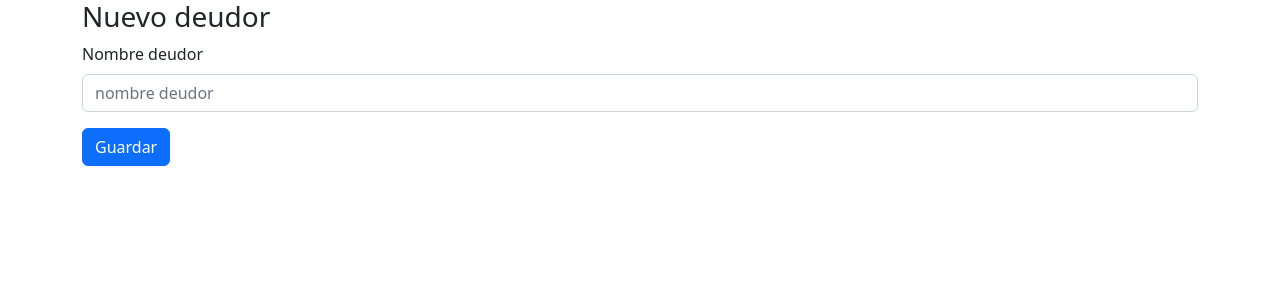
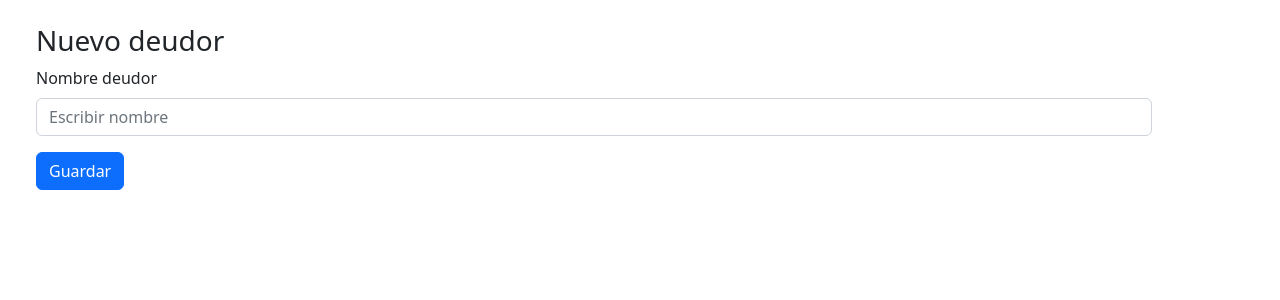
Before and after one commit to dmunozmauro/angular_deudores, an Angular app: page /nuevo-deudor in a window 1280 px wide. Shown: the top 300 px of the page. Built offline with nearby package versions, Linux system fonts and the light colour scheme.

Commit message:
validaciones

```diff
--- a/src/app/app.component.html
+++ b/src/app/app.component.html
@@ -1,3 +1,3 @@
-<div class="container">
+<div class="container m-4">
     <router-outlet></router-outlet>
 </div>
--- a/src/app/app.module.ts
+++ b/src/app/app.module.ts
@@ -9,6 +9,7 @@ import { NuevoDeudorComponent } from './nuevo-deudor/nuevo-deudor.component';
 import { BrowserAnimationsModule } from '@angular/platform-browser/animations';
 
 import { MatIconModule } from '@angular/material/icon';
+import {MatFormFieldModule} from '@angular/material/form-field';
 import { FormsModule } from '@angular/forms';
 
 
@@ -24,6 +25,7 @@ import { FormsModule } from '@angular/forms';
     HttpClientModule,
     BrowserAnimationsModule,
     MatIconModule,
+    MatFormFieldModule,
     FormsModule,
   ],
   providers: [],
--- a/src/app/deudores/deudores.component.html
+++ b/src/app/deudores/deudores.component.html
@@ -12,12 +12,12 @@
 
 <div class="row">
     <div class="col-12">
-        <table class="table">
+        <table class="table" *ngIf="deudores.length > 0; else no_deudores">
             <thead>
                 <tr>
                     <th scope="col">ID</th>
                     <th scope="col">Deudor</th>
-                    <th scope="col">ID Compras</th>
+                    <th scope="col">Compras</th>
                     <th scope="col">Acciones</th>
                 </tr>
             </thead>
@@ -32,13 +32,15 @@
                                 <button mat-fab type="button" class="btn btn-primary"><mat-icon>edit</mat-icon></button>
                             </div>
                             <div class="col-6">
-                                <button mat-fab type="button"
-                                    class="btn btn-danger" (click)="eliminarDeudor(deudor.id)"><mat-icon>delete</mat-icon></button>
+                                <button mat-fab type="button" class="btn btn-danger"
+                                    (click)="eliminarDeudor(deudor.id)"><mat-icon>delete</mat-icon></button>
                             </div>
                         </div>
                     </td>
                 </tr>
             </tbody>
         </table>
+
+        <ng-template #no_deudores>No existen deudores</ng-template>
     </div>
 </div>
--- a/src/app/nuevo-deudor/nuevo-deudor.component.html
+++ b/src/app/nuevo-deudor/nuevo-deudor.component.html
@@ -7,10 +7,14 @@
         <form #formNuevoDeudor="ngForm" (ngSubmit)="enviar()">
             <div class="mb-3">
                 <label for="nombre_deudor" class="form-label">Nombre deudor</label>
-                <input type="text" class="form-control" name="nombre_deudor" placeholder="nombre deudor"
-                    #nombre_deudor="ngModel" [(ngModel)]="nuevo_deudor.deudor">
+                <input type="text" class="form-control" name="nombre_deudor" placeholder="Escribir nombre"
+                    #nombre_deudor="ngModel" [(ngModel)]="nuevo_deudor.deudor" required>
+
+                <mat-error *ngIf="invalido">Campo obligatorio</mat-error>
+
             </div>
-            <button type="submit" class="btn btn-primary">Guardar</button>
+
+            <button type="submit" class="btn btn-primary mr-3">Guardar</button>
         </form>
     </div>
 </div>
--- a/src/app/nuevo-deudor/nuevo-deudor.component.ts
+++ b/src/app/nuevo-deudor/nuevo-deudor.component.ts
@@ -13,6 +13,7 @@ import Swal from 'sweetalert2'
 export class NuevoDeudorComponent {
 
   nuevo_deudor: Deudor;
+  invalido: Boolean = false;
 
   constructor(private api: ApiService, private router: Router) {
 
@@ -20,6 +21,11 @@ export class NuevoDeudorComponent {
   }
 
   enviar() {
+
+    if (this.nuevo_deudor.deudor == "") {
+      this.invalido = true;
+    } else {
+      this.invalido = false;
 
       Swal.fire({
         title: 'Cargando',
@@ -38,5 +44,10 @@ export class NuevoDeudorComponent {
         })
       })
     }
+  }
+
+  volver() {
+    this.router.navigateByUrl('/deudores')
+  }
 
 }
```
Lines whose indentation alone changed are shown as unchanged.
